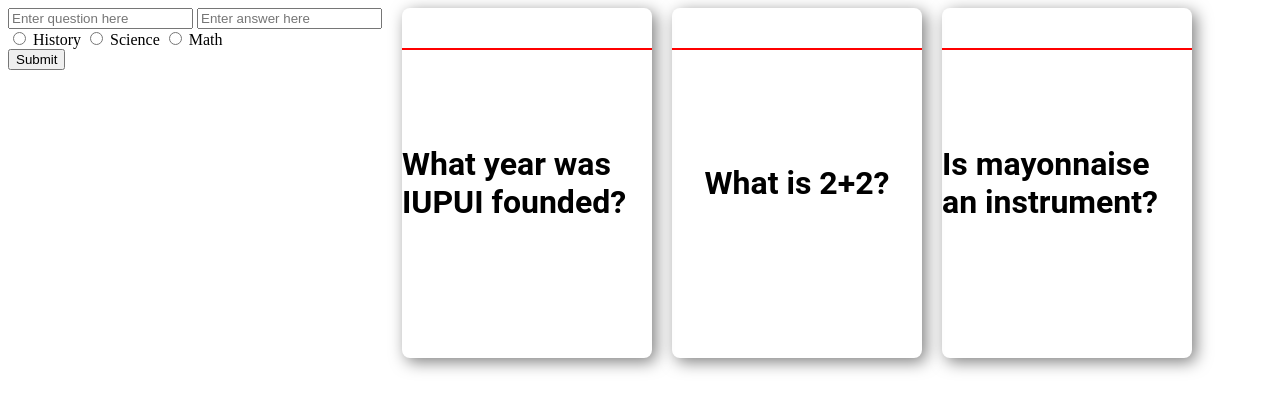
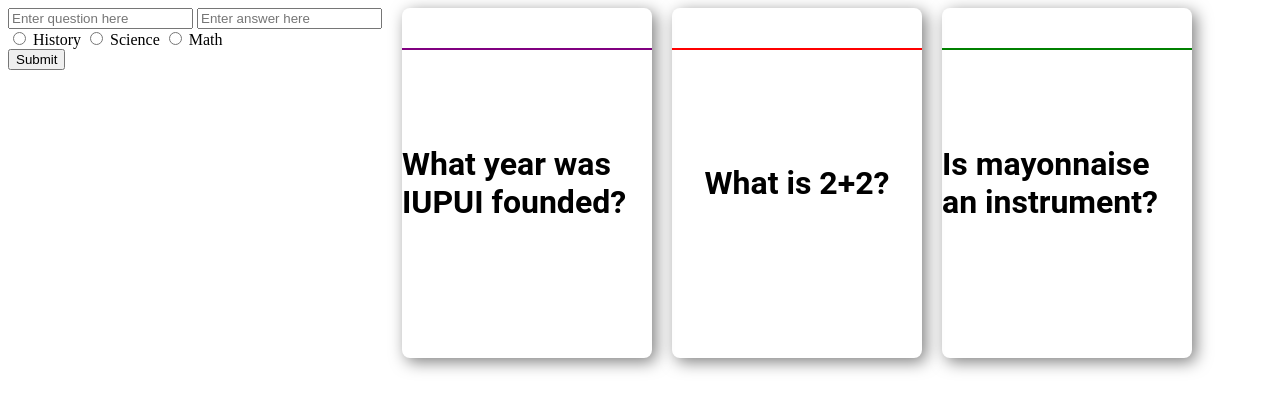
Before and after one commit to mugora/M10_HW_FlippingCards, a plain HTML site: page index.html in a window 1280 px wide. Drawn offline with nearby package versions, Linux system fonts and the light colour scheme.

Commit message:
Update index.html

```diff
--- a/index.html
+++ b/index.html
@@ -31,7 +31,7 @@
     <br>
 
     <div class="card" v-for="(item, index) in cards" v-on:click="flipCard(index)">
-        <div class="top math" ></div>
+        <div class="top" v-bind:class="cards[index].category"></div>
         <div class="side1" v-bind:class="{hide:item.flipped}">
             <h1>{{item.question}}</h1>
         </div>
```
